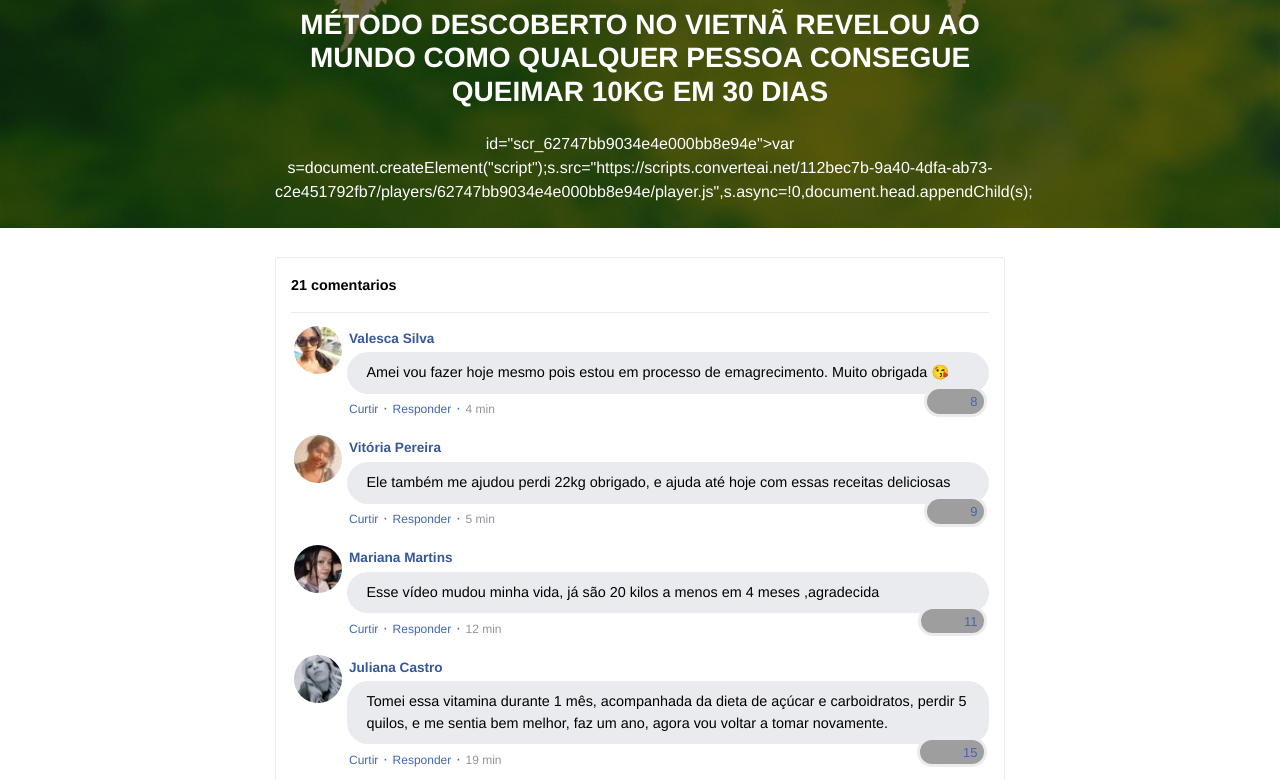
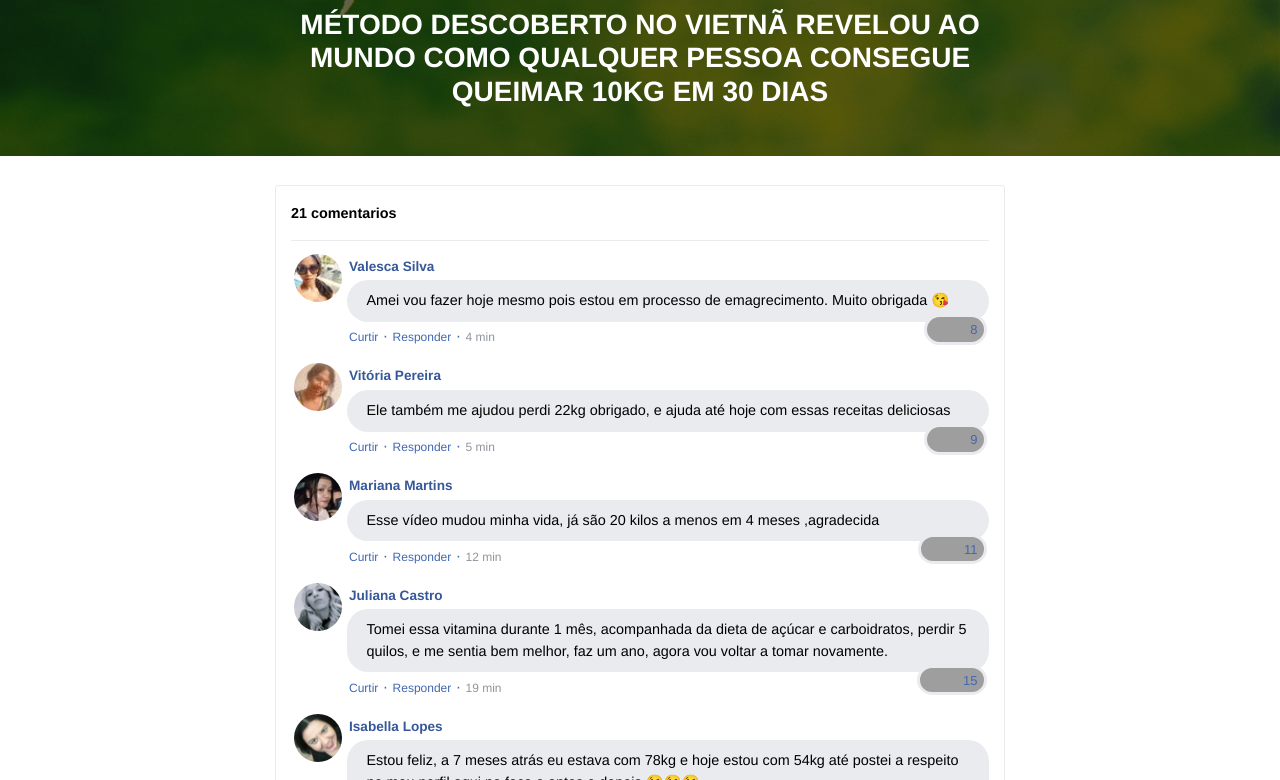
Before and after one commit to AlbertoCaio/protocolovidaleve, a plain HTML site: page index.html in a window 1280 px wide. Shown: the part 136-916 px from the top of the page. Drawn offline with nearby package versions, Linux system fonts and the light colour scheme; grey boxes are pictures that could not be loaded; a script that the page names is missing.

Commit message:
Update index.html

```diff
--- a/index.html
+++ b/index.html
@@ -60,7 +60,7 @@ fbq('init', '726371415165929');
             <h3 class="my-4"><b>MÉTODO DESCOBERTO NO VIETNÃ REVELOU AO MUNDO COMO QUALQUER PESSOA CONSEGUE QUEIMAR 10KG EM 30 DIAS</b></h3>
 
             <!-- VSL -->
-   <script type="text/javascript" id="scr_62747bb9034e4e000bb8e94e">var s=document.createElement("script");s.src="https://scripts.converteai.net/112bec7b-9a40-4dfa-ab73-c2e451792fb7/players/62747bb9034e4e000bb8e94e/player.js",s.async=!0,document.head.appendChild(s);</script> id="scr_62747bb9034e4e000bb8e94e">var s=document.createElement("script");s.src="https://scripts.converteai.net/112bec7b-9a40-4dfa-ab73-c2e451792fb7/players/62747bb9034e4e000bb8e94e/player.js",s.async=!0,document.head.appendChild(s);</script>            <!-- Botão 1 -->
+            <script type="text/javascript" id="scr_62747bb9034e4e000bb8e94e">var s=document.createElement("script");s.src="https://scripts.converteai.net/112bec7b-9a40-4dfa-ab73-c2e451792fb7/players/62747bb9034e4e000bb8e94e/player.js",s.async=!0,document.head.appendChild(s);</script>
             <div id="cta1" class="mt-4 d-none">
               <a href="https://pay.kiwify.com.br/knrZ1R1" class="a-btn" style="text-decoration: none;">
                 <span class="span-btn">QUERO OBTER ACESSO!</span>
```
